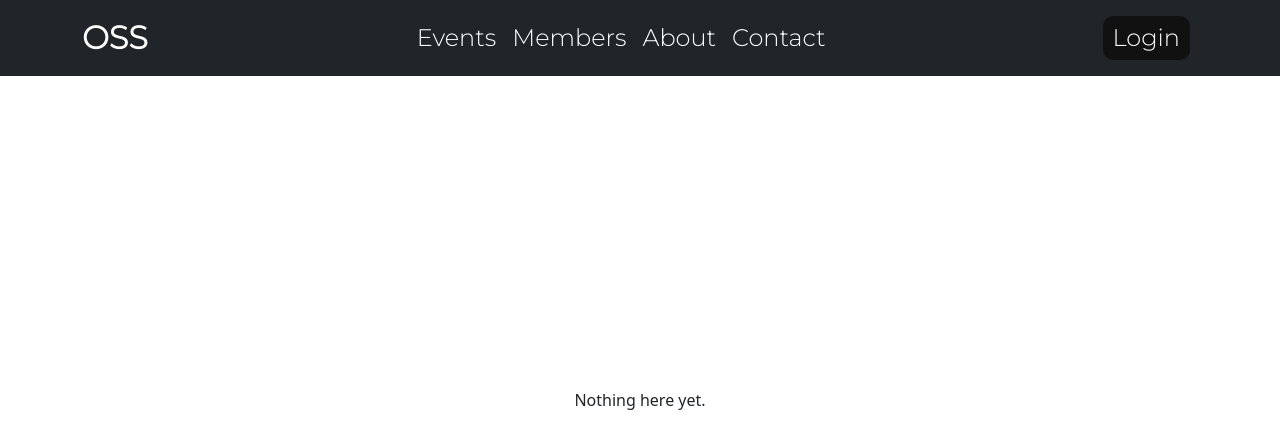
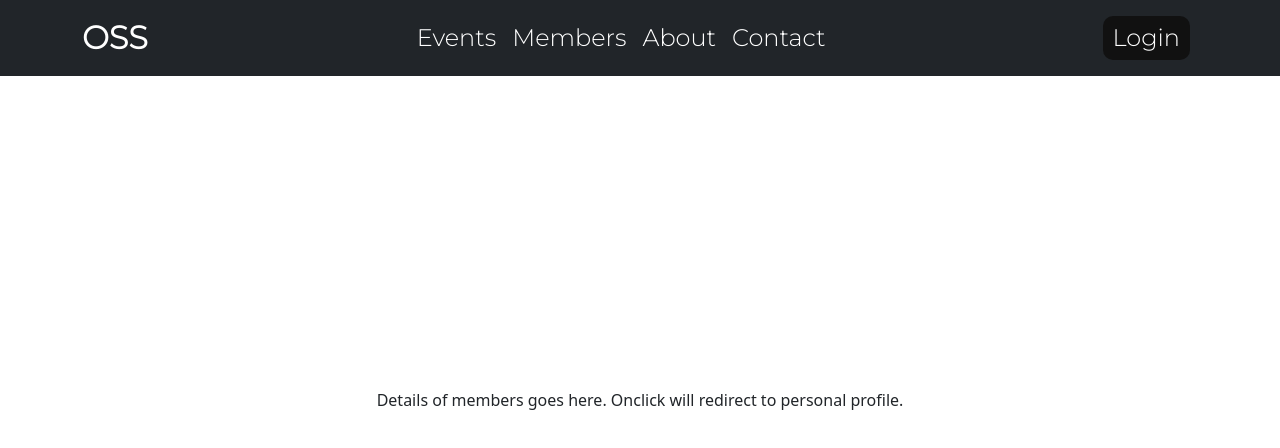
Before and after one commit to vermaaarti/ossgecr.github.io, a React (Create React App) app: page /members in a window 1280 px wide. Shown: the top 448 px of the page. Built offline with nearby package versions, Linux system fonts and the light colour scheme.

Commit message:
Change placeholder text

```diff
--- a/src/components/pages/Members.js
+++ b/src/components/pages/Members.js
@@ -1,7 +1,11 @@
 import "./style/centerContent.css";
 
 function Members() {
-  return <div className="centcnt">Nothing here yet.</div>;
+  return (
+    <div className="centcnt">
+      Details of members goes here. Onclick will redirect to personal profile.
+    </div>
+  );
 }
 
 export default Members;
```
